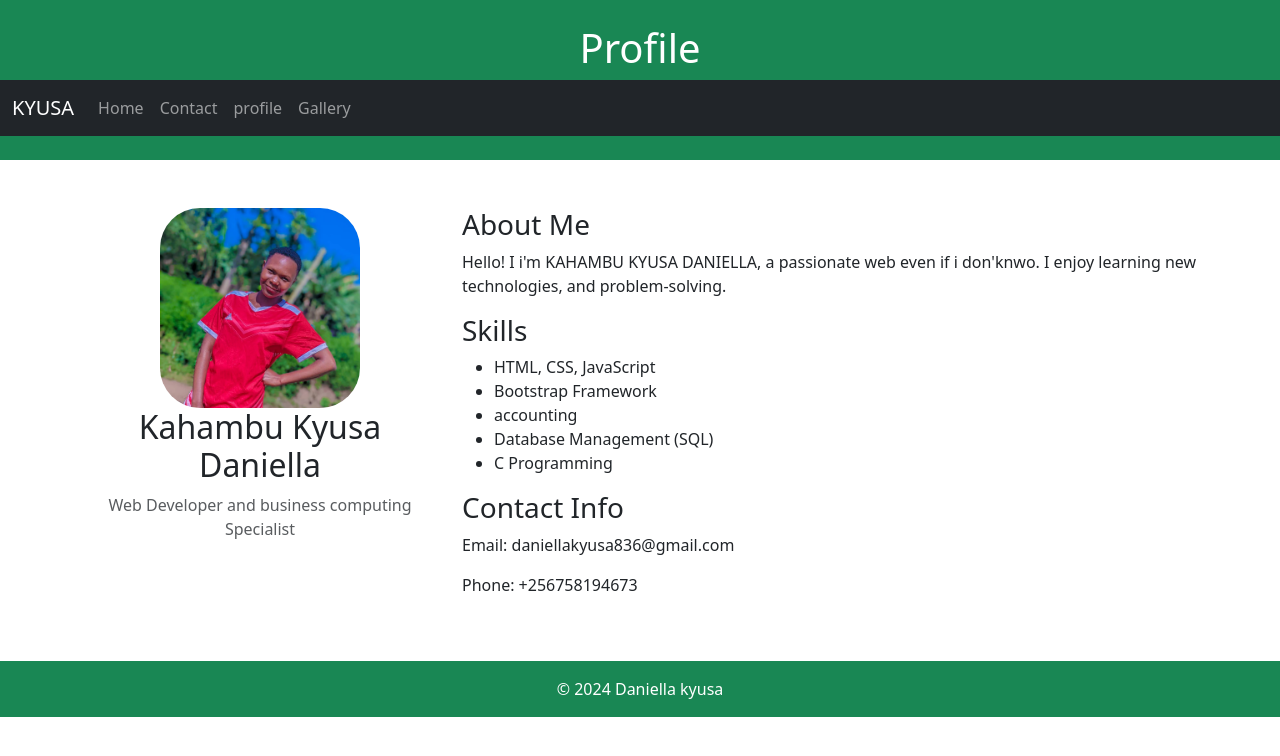
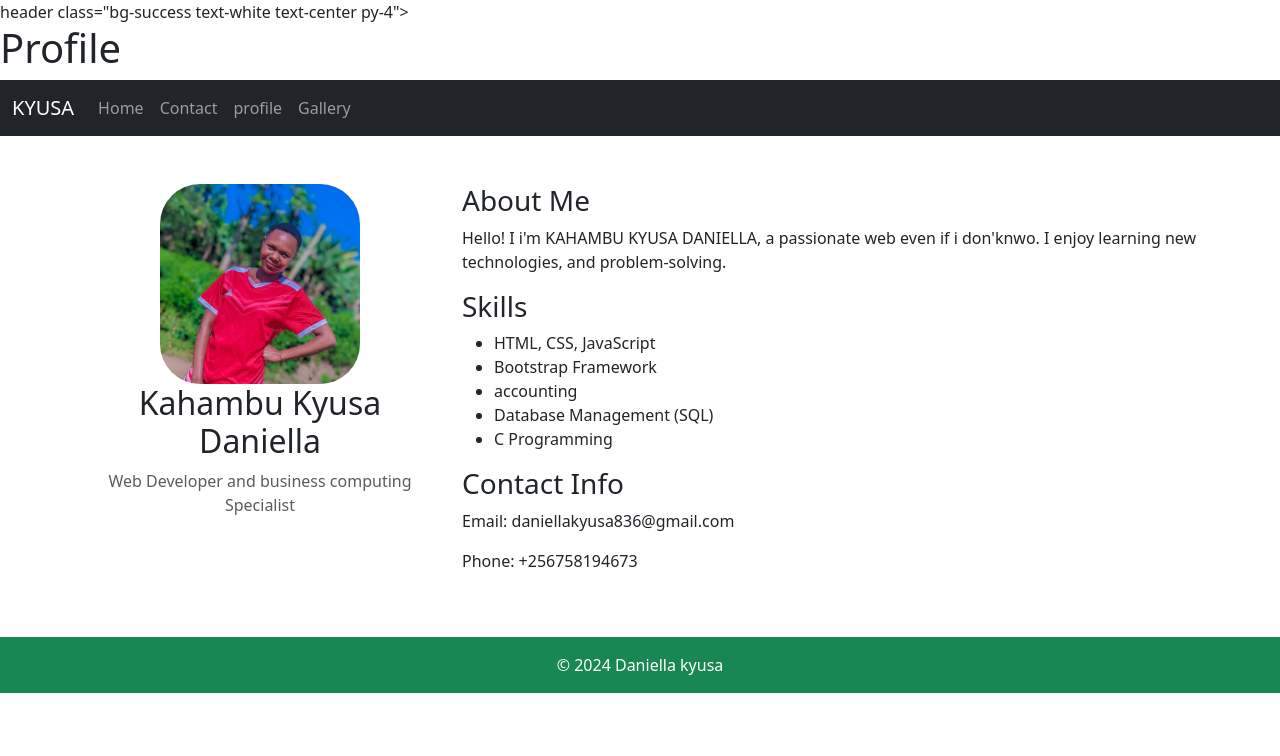
Before and after one commit to Daniellakyusa/bootstraps-Daniella-kyusa, a plain HTML site: page profile.html in a window 1280 px wide. Drawn offline with nearby package versions, Linux system fonts and the light colour scheme.

Commit message:
Update profile.html

```diff
--- a/profile.html
+++ b/profile.html
@@ -13,8 +13,7 @@
         }
     </style>
 </head>
-<body>
-    <header class="bg-success text-white text-center py-4">
+<body>header class="bg-success text-white text-center py-4">
     <h1>Profile</h1>
     <nav class="navbar navbar-expand-lg navbar-dark bg-dark">
         <div class="container-fluid">
@@ -35,6 +34,7 @@
         </div>
     </nav>
 </header>
+
     <div class="container py-5">
         <div class="row justify-content-center">
             <div class="col-md-4 text-center">
```
Lines whose indentation alone changed are shown as unchanged.
